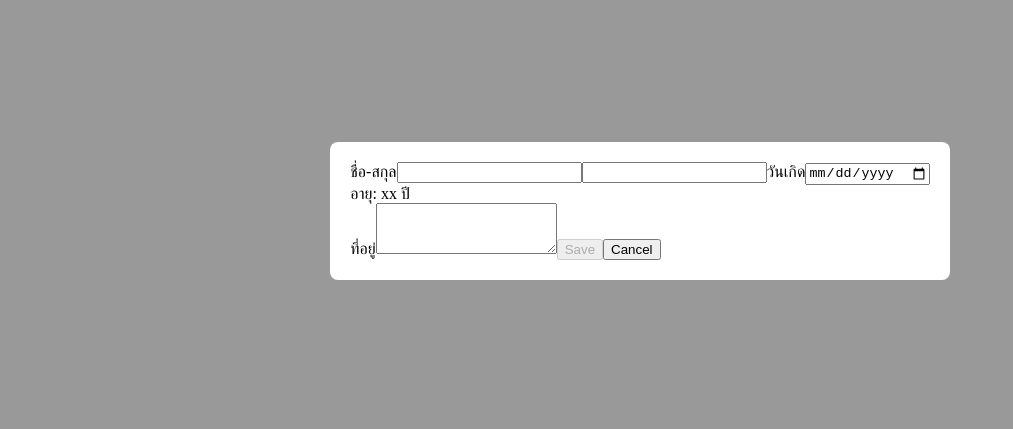
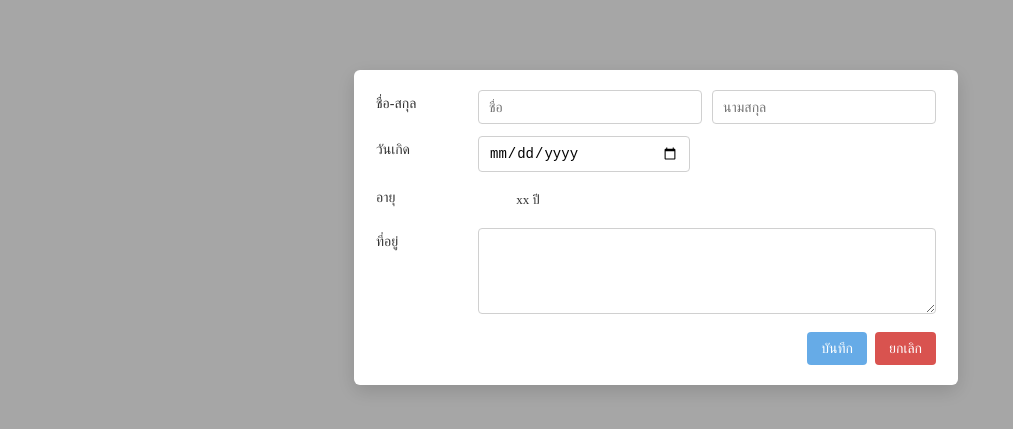
Before and after one commit to tomatosAt/IT01-web, an Angular app in the folder web/: page / in a window 1280 px wide. Both pictures are taken after a click on the button "Add". Shown: the part 189-618 px from the top of the page, without its empty margins (0-1013 px from the left). Built offline with nearby package versions, Linux system fonts and the light colour scheme; no server answers.

Commit message:
feat: add style user add modal

```diff
--- a/web/package.json
+++ b/web/package.json
@@ -19,6 +19,7 @@
     "@angular/platform-browser-dynamic": "^15.2.0",
     "@angular/router": "^15.2.0",
     "rxjs": "~7.8.0",
+    "sweetalert2": "^11.26.18",
     "tslib": "^2.3.0",
     "zone.js": "~0.12.0"
   },
--- a/web/src/app/components/user-add-modal/user-add-modal.component.html
+++ b/web/src/app/components/user-add-modal/user-add-modal.component.html
@@ -1,31 +1,43 @@
 <div class="modal">
-    <div class="modal-content">
-    <form (ngSubmit)="submit()" #userForm="ngForm">
- <label>ชื่อ-สกุล</label>
-  <input [(ngModel)]="newUser.first_name_th" type="text" name="first_name_th" required>
-  <input [(ngModel)]="newUser.last_name_th" type="text" name="last_name_th" required>
-       <label>วันเกิด</label>
-  <input type="date" [(ngModel)]="newUser.birth_date" name="birth_date" required>
-  <div>
-  อายุ:
-  <ng-container *ngIf="calculateAge !== null; else emptyAge">
-    {{ calculateAge }} ปี
-  </ng-container>
+  <div class="modal-content">
+    <form class="form-grid" (ngSubmit)="submit()" #userForm="ngForm">
+      <div class="form-row">
+        <label class="field-label">ชื่อ-สกุล</label>
+        <div class="field-row">
+          <input class="input" placeholder="ชื่อ" [(ngModel)]="newUser.first_name_th" type="text" name="first_name_th" required>
+          <input class="input" placeholder="นามสกุล" [(ngModel)]="newUser.last_name_th" type="text" name="last_name_th" required>
+        </div>
+      </div>
 
-  <ng-template #emptyAge>
-    xx ปี
-  </ng-template>
+      <div class="form-row">
+        <label class="field-label">วันเกิด</label>
+        <div class="field-row">
+          <input class="input date-input" type="date" [(ngModel)]="newUser.birth_date" name="birth_date" required>
+        </div>
+      </div>
+
+      <div class="form-row">
+        <label class="field-label">อายุ</label>
+        <div class="field-row">
+          <div class="age-box">
+            <ng-container *ngIf="calculateAge !== null; else emptyAge">{{ calculateAge }}</ng-container>
+            <ng-template #emptyAge>xx</ng-template>
+            ปี
+          </div>
+        </div>
+      </div>
+
+      <div class="form-row">
+        <label class="field-label">ที่อยู่</label>
+        <div class="field-row">
+          <textarea class="textarea" rows="4" [(ngModel)]="newUser.addresses" name="addresses"></textarea>
+        </div>
+      </div>
+
+      <div class="form-actions">
+        <button class="btn btn-primary" type="submit" [disabled]="userForm.invalid">บันทึก</button>
+        <button class="btn btn-danger" type="button" (click)="cancel()">ยกเลิก</button>
+      </div>
+    </form>
+  </div>
 </div>
- <label>ที่อยู่</label>
-      <textarea
-        rows="3"
-        [(ngModel)]="newUser.addresses"
-        name="addresses">
-        </textarea>
-         <button type="submit" [disabled]="userForm.invalid">
-        Save
-      </button>
-        <button type="button" (click)="cancel()">Cancel</button>
-    </form>
-    </div>
-</div>
--- a/web/src/app/components/user-add-modal/user-add-modal.component.scss
+++ b/web/src/app/components/user-add-modal/user-add-modal.component.scss
@@ -4,14 +4,120 @@
   left: 0;
   width: 100%;
   height: 100%;
-  background: rgba(0,0,0,0.4);
+  background: rgba(0, 0, 0, 0.35);
   display: flex;
   justify-content: center;
   align-items: center;
+  padding: 16px;
+  z-index: 1000;
 }
 
 .modal-content {
-  background: white;
-  padding: 20px;
-  border-radius: 8px;
+  background: #fff;
+  padding: 20px 22px;
+  border-radius: 6px;
+  width: 560px;
+  box-shadow: 0 6px 20px rgba(0, 0, 0, 0.15);
 }
+
+.form-grid {
+  display: flex;
+  flex-direction: column;
+  gap: 12px;
+}
+
+.form-row {
+  display: flex;
+  align-items: flex-start;
+  gap: 12px;
+}
+
+.field-label {
+  width: 90px;
+  font-size: 14px;
+  color: #333;
+  padding-top: 6px;
+}
+
+.field-row {
+  flex: 1;
+  display: flex;
+  gap: 10px;
+  align-items: center;
+}
+
+.input {
+  flex: 1;
+  padding: 8px 10px;
+  border: 1px solid #d0d0d0;
+  border-radius: 4px;
+  font-size: 14px;
+  background: #fff;
+}
+
+.date-input {
+  max-width: 190px;
+}
+
+.age-box {
+  min-width: 84px;
+  height: 32px;
+  display: inline-flex;
+  align-items: center;
+  justify-content: center;
+  background: #fff;
+  color: #333;
+  border-radius: 4px;
+  font-size: 13px;
+  padding: 0 8px;
+}
+
+.age-value {
+  font-weight: 600;
+  margin: 0 4px;
+}
+
+.textarea {
+  width: 100%;
+  padding: 10px;
+  border: 1px solid #d0d0d0;
+  border-radius: 4px;
+  resize: vertical;
+  font-size: 14px;
+}
+
+.form-actions {
+  display: flex;
+  justify-content: flex-end;
+  gap: 8px;
+  margin-top: 6px;
+}
+
+.btn {
+  padding: 8px 14px;
+  border-radius: 4px;
+  border: none;
+  cursor: pointer;
+  font-size: 14px;
+}
+
+.btn-primary {
+  background: #0275d8;
+  color: #fff;
+}
+
+.btn-primary[disabled] {
+  opacity: 0.6;
+  cursor: not-allowed;
+}
+
+.btn-danger {
+  background: #d9534f;
+  color: #fff;
+}
+
+@media (max-width: 600px) {
+  .modal-content { width: 100%; }
+  .field-row { flex-direction: column; }
+  .field-label { width: 100%; }
+}
--- a/web/src/app/components/user-add-modal/user-add-modal.component.ts
+++ b/web/src/app/components/user-add-modal/user-add-modal.component.ts
@@ -1,6 +1,7 @@
 import { Component, EventEmitter, Output } from '@angular/core';
 import { UserService } from 'src/app/services/user.service';
 import { User } from 'src/app/models/user';
+import Swal from 'sweetalert2';
 
 @Component({
   selector: 'app-user-add-modal',
@@ -24,8 +25,28 @@ export class UserAddModalComponent {
   submit() {
     this.userService.createUser(this.newUser).subscribe({
       next: () => {
-        this.userCreated.emit();   // บอก parent ว่าสร้างเสร็จแล้ว
+        this.userCreated.emit();   // บอก feature แม่ ว่าสร้างเสร็จแล้ว
         this.reset();
+      },
+      error: (error) => {
+        // Show error alert with SweetAlert2
+        if (error.error?.message) {
+          Swal.fire({
+            icon: 'error',
+            title: 'เกิดข้อผิดพลาด',
+            text: error.error.message,
+            confirmButtonText: 'ตกลง',
+            confirmButtonColor: '#0275d8'
+          });
+        } else {
+          Swal.fire({
+            icon: 'error',
+            title: 'เกิดข้อผิดพลาด',
+            text: 'ไม่สามารถสร้างผู้ใช้ได้ กรุณาลองใหม่อีกครั้ง',
+            confirmButtonText: 'ตกลง',
+            confirmButtonColor: '#0275d8'
+          });
+        }
       }
     });
   }
```
Also changed, not shown: 1 other file (tests, documents, lock files or other folders).
